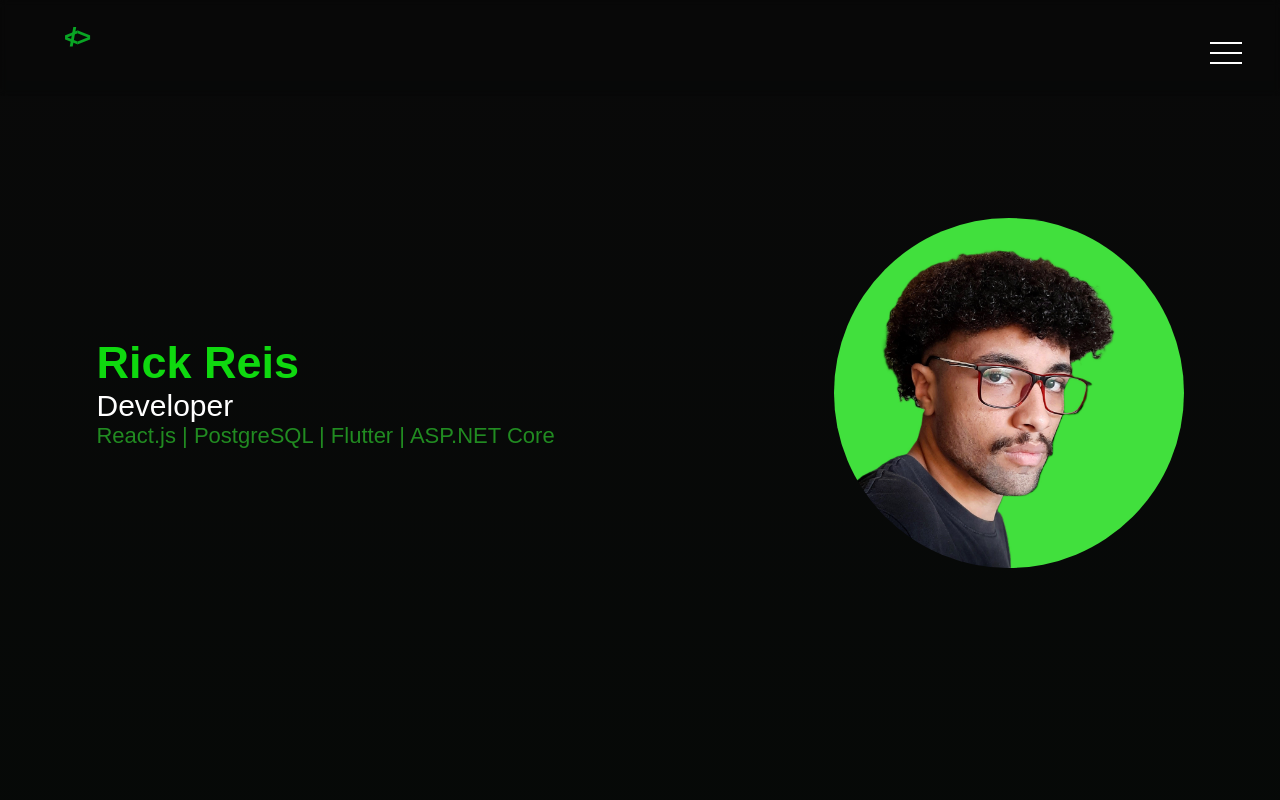
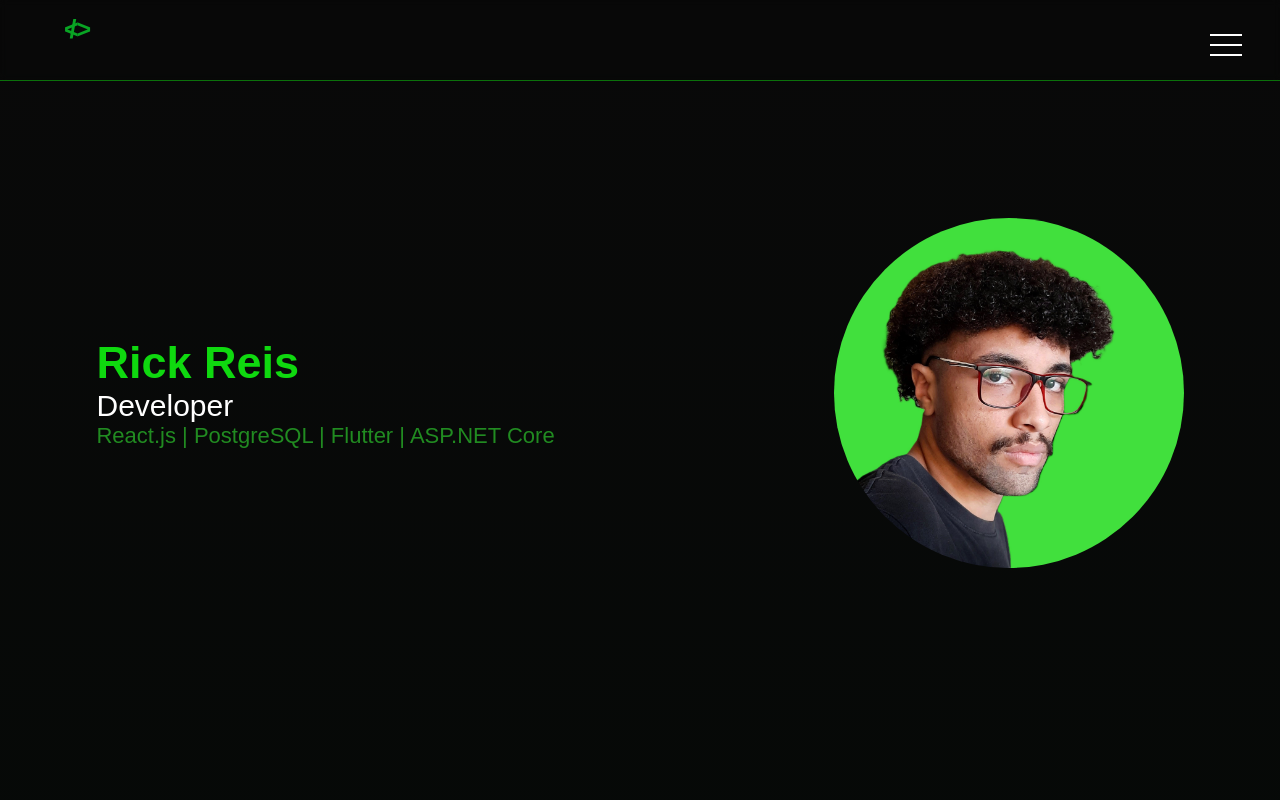
Before and after one commit to rickreisme/Portfolio, a React (Vite) app: page /english in a window 1280 px wide. Shown: the top 800 px of the page. Built offline with nearby package versions, Linux system fonts and the light colour scheme.

Commit message:
FIX - ajustando menu

```diff
--- a/src/assets/styles/header.scss
+++ b/src/assets/styles/header.scss
@@ -22,10 +22,11 @@
   display: flex;
   align-items: center;
   flex-direction: row;
-  height: 12vh;
+  height: 10vh;
   width: 100%;
   background-color: $bg-menu;
   backdrop-filter: blur(3px);
+  border-bottom: 1px solid $border-menu;
 
   .content {
     display: flex;
```
